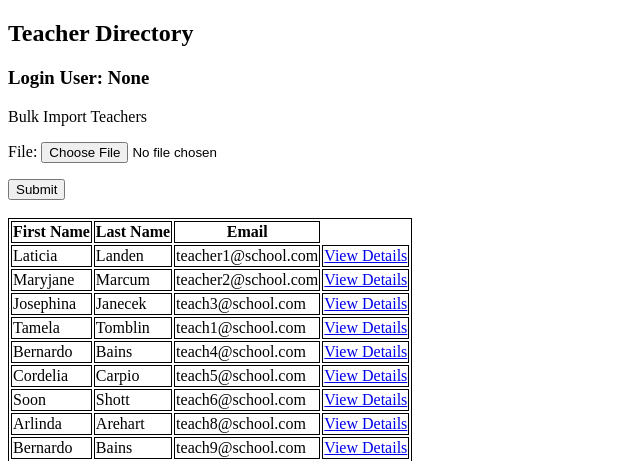
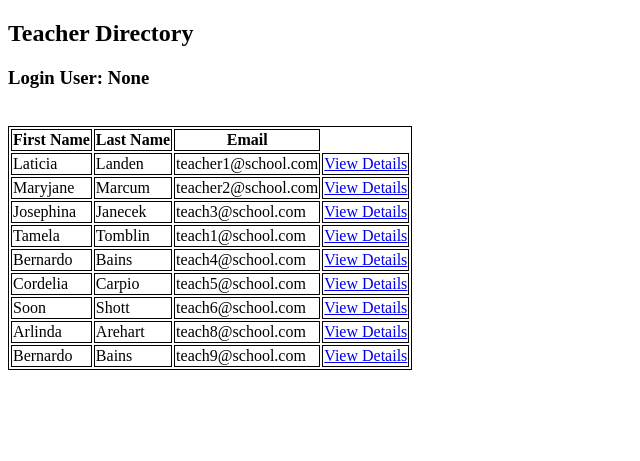
Before and after one commit to vikasdamodar/teacher_directory, a Django app: page /teachers/ in a window 1280 px wide. Shown: the top 461 px of the page, without its empty margins (0-640 px from the left). Run offline with Django 3.2, Linux system fonts and the light colour scheme; data comes from the database, SQL or seed files in the repository.

Commit message:
Update teacher_list.html

```diff
--- a/templates/teacher_list.html
+++ b/templates/teacher_list.html
@@ -40,12 +40,6 @@ table, th, td {
     </form>
     {% else %}
     <h3> Login User: None </h3>
-    <form method="POST" class="post-form" enctype="multipart/form-data">
-        {% csrf_token %}
-        Bulk Import Teachers
-        {{ form.as_p }}
-        <button type="submit" class="save btn btn-default">Submit</button>
-    </form>
     {% endif %}
     </br>
     <table>
```
